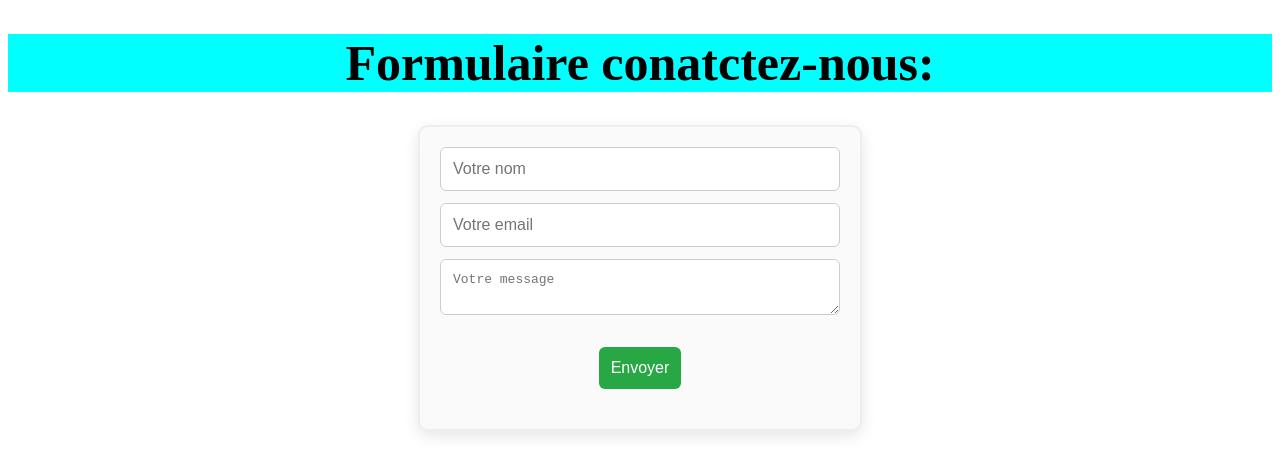
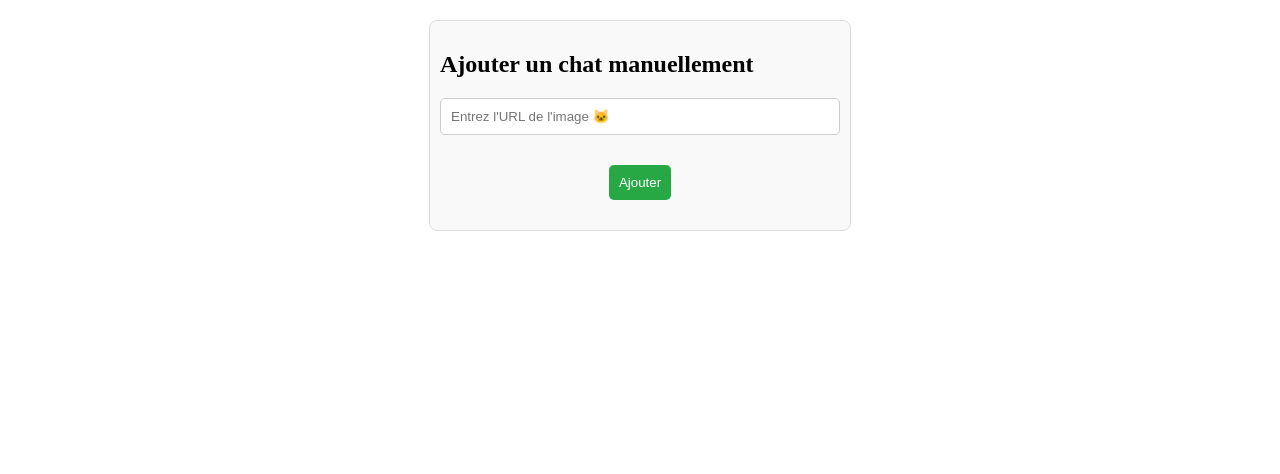
Before and after one commit to FATHI-73000/mon-site-web, a plain HTML site: page Feed.html in a window 1280 px wide. Drawn offline with Linux system fonts and the light colour scheme.

Commit message:
Ajout un formulaire

```diff
--- a/Feed.html
+++ b/Feed.html
@@ -7,14 +7,13 @@
     <title>Formulaire</title>
 </head>
 <body>
-    <h1>  Formulaire conatctez-nous:</h1>
-    <form id="contactForm">
-        <input type="text" id="name" placeholder="Votre nom" required>
-        <input type="email" id="email" placeholder="Votre email" required>
-        <textarea id="message" placeholder="Votre message" required></textarea>
-        <button type="submit">Envoyer</button>
-      </form>
-      <p id="confirmation" style="display:none; color: green;">Message envoyé !</p>
+    <div class="ajouterPost">
+        <h2>Ajouter un chat manuellement</h2>
+        <form id="postForm">
+          <input type="text" id="imageUrl" placeholder="Entrez l'URL de l'image 🐱" required>
+          <button type="submit">Ajouter</button>
+        </form>
+      </div>
     <script src="app.js"></script>
 
 
--- a/app.css
+++ b/app.css
@@ -86,49 +86,36 @@ border: solid  1px black;
 
 
   }
-  #contactForm {
+  .ajouterPost {
+    margin: 20px auto;
+    padding: 10px;
+    max-width: 400px;
+    border: 1px solid #ddd;
+    border-radius: 8px;
+    background-color: #f9f9f9;
+  }
+
+  #postForm {
     display: flex;
     flex-direction: column;
-    gap: 12px;
-    max-width: 400px;
-    margin: 30px auto;
-    padding: 20px;
-    border: 2px solid #eee;
-    border-radius: 10px;
-    box-shadow: 0 5px 15px rgba(0, 0, 0, 0.1);
-    background-color: #fafafa;
-    transition: transform 0.3s ease;
+    gap: 10px;
   }
 
-  #contactForm:hover {
-    transform: scale(1.01);
+  #imageUrl {
+    padding: 10px;
+    border: 1px solid #ccc;
+    border-radius: 5px;
   }
 
-  input, textarea {
-    padding: 12px;
-    font-size: 1em;
-    border: 1px solid #ccc;
-    border-radius: 6px;
-    transition: border-color 0.3s;
+  #postForm button {
+    background-color: #28a745;
+    color: white;
+    border: none;
+    padding: 10px;
+    border-radius: 5px;
+    cursor: pointer;
   }
 
-  input:focus, textarea:focus {
-    border-color: #28a745;
-    outline: none;
+  #postForm button:hover {
+    background-color: #218838;
   }
-
-  button {
-    background-color: #28a745;
-    color: white;
-    padding: 12px;
-    font-size: 1em;
-    border: none;
-    border-radius: 6px;
-    cursor: pointer;
-    transition: background-color red  0.3s ease, transform 0.1 ease yellow;
-  }
-
-  button:hover {
-    background-color: #218838;
-    transform: scale 2%;
-  }
--- a/app.js
+++ b/app.js
@@ -65,21 +65,16 @@ function createPostElement(post) {
       }
 
         }
-        document.getElementById("contactForm").addEventListener("submit", function(event) {
-          event.preventDefault(); // Empêche le rechargement
+        // Gérer la soumission du formulaire
+document.getElementById("postForm").addEventListener("submit", function(event) {
+  event.preventDefault(); // Empêche le rechargement de la page
 
-          const name = document.getElementById("name").value;
-          const email = document.getElementById("email").value;
-          const message = document.getElementById("message").value;
+  const imageUrl = document.getElementById("imageUrl").value;
 
-          // Simuler un envoi
-          console.log("Nom:", name);
-          console.log("Email:", email);
-          console.log("Message:", message);
-
-          // Afficher message de confirmation
-          document.getElementById("confirmation").style.display = "block";
-
-          // Réinitialiser le formulaire
-          this.reset();
-        });
+  if (imageUrl.trim() !== "") {
+    const newPost = { url: imageUrl };
+    const postEl = createPostElement(newPost);
+    document.getElementById("feed").appendChild(postEl);
+    document.getElementById("postForm").reset(); // Réinitialise le formulaire
+  }
+});
```
